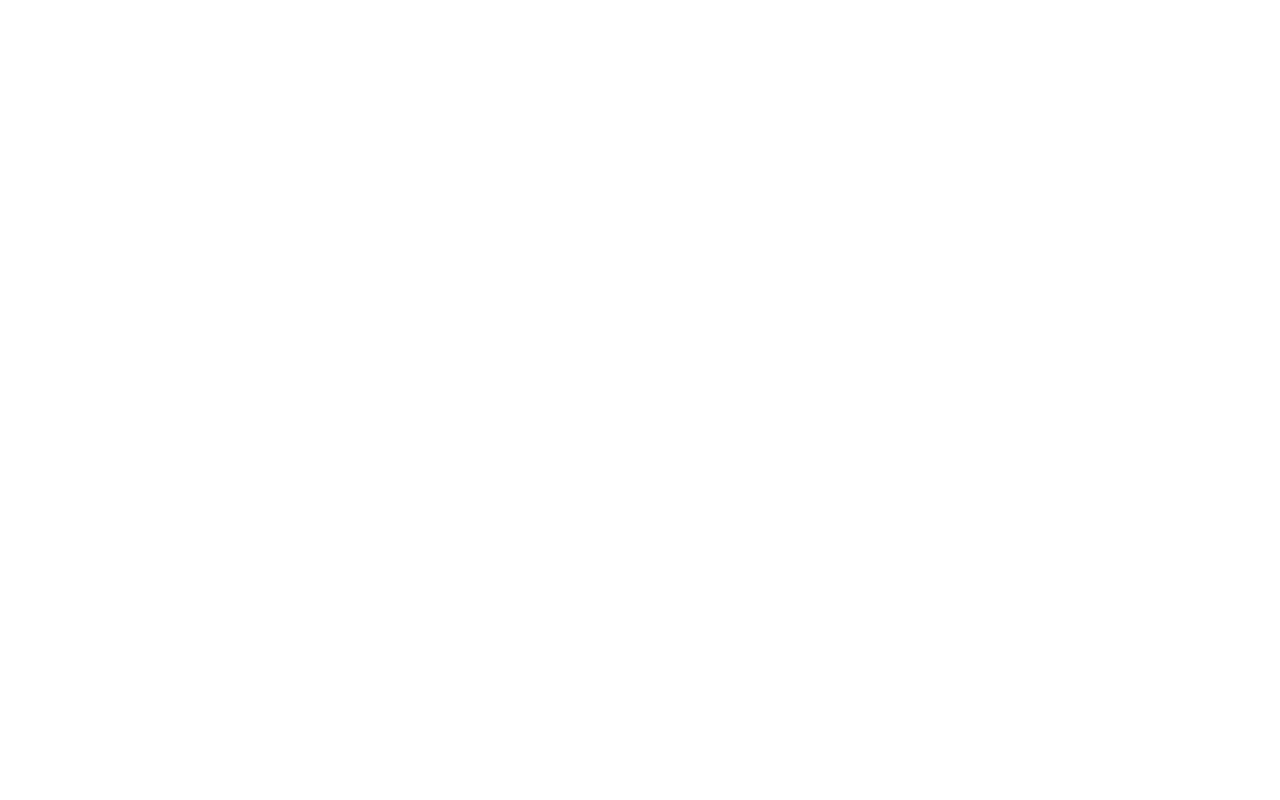
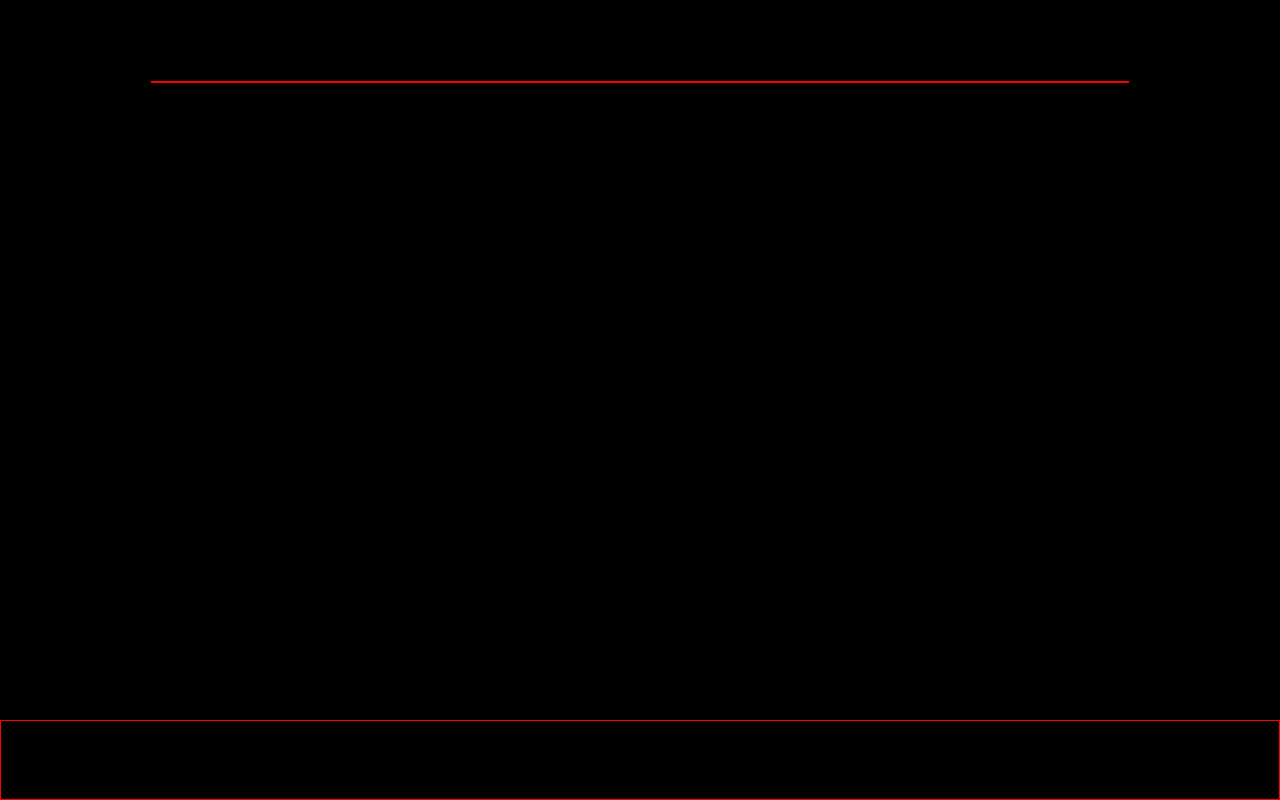
Before and after one commit to vi-ser/html-css-zoom, a plain HTML site: page index.html in a window 1280 px wide. Drawn offline with Linux system fonts and the light colour scheme.

Commit message:
creazione struttura base

```diff
--- a/css/style.css
+++ b/css/style.css
@@ -0,0 +1,46 @@
+* {
+    margin: 0;
+    padding: 0;
+    box-sizing: border-box;
+}
+
+body {
+    font-family: Arial, Helvetica, sans-serif;
+
+    background-color: black;
+    position: relative;
+}
+
+/* main */
+main {
+    /* background-color: rgba(0, 0, 255, 0.462); */
+    /* test */
+
+    padding: 81px 151px;
+    width: 100vw;
+    height: 100vh;
+}
+
+main .container {
+    border: 1px solid red;
+    /* test */
+
+    width: 100%;
+}
+
+/* fine main */
+
+/* bottom bar */
+.bottom-bar {
+    height: 80px;
+    border: 1px solid red;
+    /* test */
+
+    width: 100vw;
+    position: fixed;
+    bottom: 0;
+    left: 0;
+
+}
+
+/* fine bottom bar */
--- a/index.html
+++ b/index.html
@@ -10,7 +10,17 @@
 </head>
 
 <body>
+    <main>
+        <div class="container">
+            <div class="person">
 
+            </div>
+        </div>
+    </main>
+
+    <div class="bottom-bar">
+
+    </div>
 </body>
 
 </html>
```
